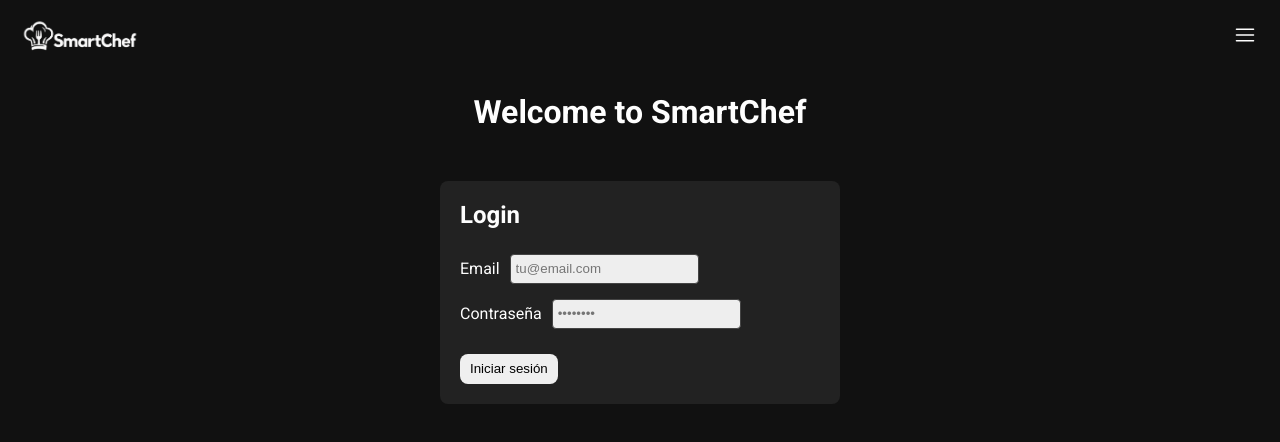
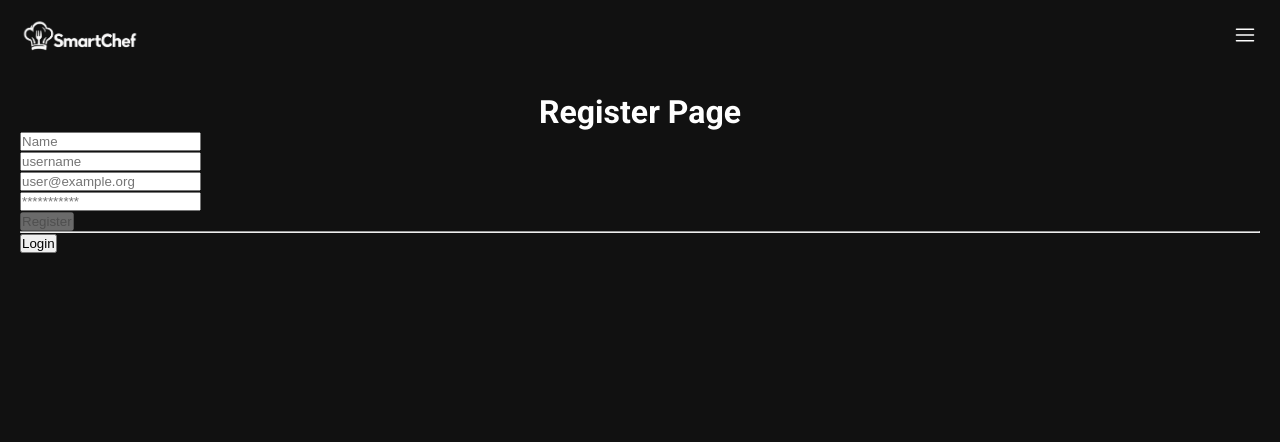
Before and after one commit to ExploreLibrary/smartchef, a React (Vite) app in the folder web/: page /register in a window 1280 px wide. Before the commit this address led to /login. Shown: the top 442 px of the page. Built offline with nearby package versions, Linux system fonts and the light colour scheme; no server answers.

Commit message:
feat: create register-page

```diff
--- a/web/src/App.jsx
+++ b/web/src/App.jsx
@@ -1,7 +1,8 @@
 import { Routes, Route } from "react-router";
 import {
   LoginPage,
-  HomePage
+  HomePage,
+  RegisterPage
 } from "./pages";
 
 function App() {
@@ -10,6 +11,7 @@
       <Routes>
         <Route path="/login" element={<LoginPage />}/>
         <Route path="/home" element={<HomePage />}/>
+        <Route path="/register" element={<RegisterPage />}/>
       </Routes>
     </>
   );
--- a/web/src/components/auth/index.js
+++ b/web/src/components/auth/index.js
@@ -1 +1,2 @@
 export { default as LoginForm } from './login-form/login-form';
+export { default as RegisterForm } from './register-form/register-form';
--- /dev/null
+++ b/web/src/components/auth/register-form/register-form.jsx
@@ -0,0 +1,67 @@
+import { useForm } from "react-hook-form";
+import * as AuthService from "../../../services/api-service";
+import { useNavigate } from "react-router";
+
+
+function RegisterForm() {
+  const { register, handleSubmit, setError, formState: { errors, isValid } } = useForm({ mode: 'all' });
+  const navigate = useNavigate();
+
+  const handleUserRegister = async (user) => {
+    try {
+      await AuthService.signup(user);
+      navigate('/login');
+    } catch (error) {
+      console.error(error);
+      console.error(error.response?.data);
+      if (error.response?.status === 400) {
+        Object.keys(error.response.data.errors)
+          .forEach((inputName) => {
+            setError(inputName, { type: 'custom', message: error.response.data.errors[inputName] })
+          })
+      }
+    }
+  }
+
+  return (
+    <form onSubmit={handleSubmit(handleUserRegister)}>
+
+      {/* NAME */}
+      <div className="input-group mb-1">
+        <span className="input-group-text"><i className="fa fa-user fa-fw"></i></span>
+        <input type="text" {...register('name', { required: 'User name is required'})} className={`form-control ${errors.name ? 'is-invalid' : ''}`} placeholder="Name" />
+        {errors.name && (<div className="invalid-feedback">{errors.name.message}</div>)}
+      </div>
+
+      {/* USERNAME */}
+      <div className="input-group mb-1">
+        <span className="input-group-text"><i className="fa fa-tag fa-fw"></i></span>
+        <input type="text" {...register('username', { required: 'User username is required' })} className={`form-control ${errors.username ? 'is-invalid' : ''}`} placeholder="username" />
+        {errors.username && (<div className="invalid-feedback">{errors.username.message}</div>)}
+
+      </div>
+
+      {/* EMAIL */}
+      <div className="input-group mb-1">
+        <span className="input-group-text"><i className="fa fa-envelope-o fa-fw"></i></span>
+        <input type="email" {...register('email', { required: 'User email is required' })} className={`form-control ${errors.email ? 'is-invalid' : ''}`} placeholder="user@example.org" />
+        {errors.email && (<div className="invalid-feedback">{errors.email.message}</div>)}
+      </div>
+
+      {/* PASSWORD */}
+      <div className="input-group mb-2">
+        <span className="input-group-text"><i className="fa fa-lock fa-fw"></i></span>
+        <input type="password" {...register('password', { required: 'User password is required' })} className={`form-control ${errors.password ? 'is-invalid' : ''}`} placeholder="***********" />
+        {errors.password && (<div className="invalid-feedback">{errors.password.message}</div>)}
+      </div>
+
+      <div className="d-grid gap-2">
+        <button className="btn btn-primary" type="submit" disabled={!isValid}>Register</button>
+        <hr className="m-0"/>
+        <button className="btn btn-secondary">Login</button>
+      </div>
+    </form>
+  )
+}
+
+export default RegisterForm;
--- a/web/src/contexts/auth-context.jsx
+++ b/web/src/contexts/auth-context.jsx
@@ -19,7 +19,11 @@
         const user = await api.getProfile();
         setUser(user);
       } catch (err) {
-        navigate("/login");
+        // Don't force navigation if the user is already visiting a public route
+        const pathname = typeof window !== "undefined" ? window.location.pathname : "";
+        if (pathname !== "/login" && pathname !== "/register") {
+          navigate("/login");
+        }
       } finally {
         setLoading(false);
       }
--- a/web/src/pages/index.js
+++ b/web/src/pages/index.js
@@ -1,2 +1,3 @@
 export { default as LoginPage } from './login-page';
 export { default as HomePage } from './home-page';
+export { default as RegisterPage } from './register-page';
--- /dev/null
+++ b/web/src/pages/register-page.jsx
@@ -0,0 +1,14 @@
+import { PageLayout } from "../layouts";
+import { RegisterForm } from "../components/auth";
+
+
+function RegisterPage() {
+    return (
+        <PageLayout>
+            <h1 className="welcome">Register Page</h1>
+            <RegisterForm />
+        </PageLayout>
+    );
+}
+
+export default RegisterPage;
--- a/web/src/services/api-service.js
+++ b/web/src/services/api-service.js
@@ -1,5 +1,6 @@
 import axios from "axios";
 import { LS_USER_KEY } from "../contexts/auth-context";
+
 
 // axios.create() genera una instancia preconfigurada con baseURL y opciones comunes.
 // Así no repetimos la URL base ni las opciones en cada llamada a la API.
@@ -18,7 +19,8 @@
 http.interceptors.response.use(
   (response) => response.data,
   (error) => {
-    if (error.status === 401 && location.pathname !== "/login") {
+    // Axios places HTTP status on error.response.status; handle network errors safely
+    if (error.response?.status === 401 && location.pathname !== "/login" && location.pathname !== "/register") {
       window.location = "/login";
     }
 
```
Also changed, not shown: 1 other file (tests, documents, lock files or other folders).
